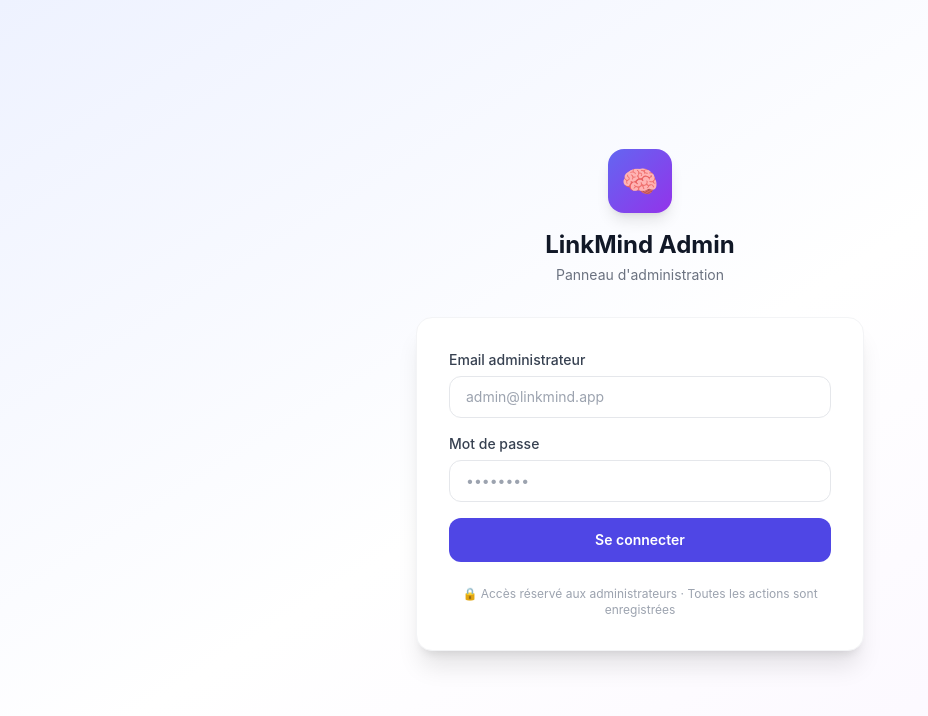
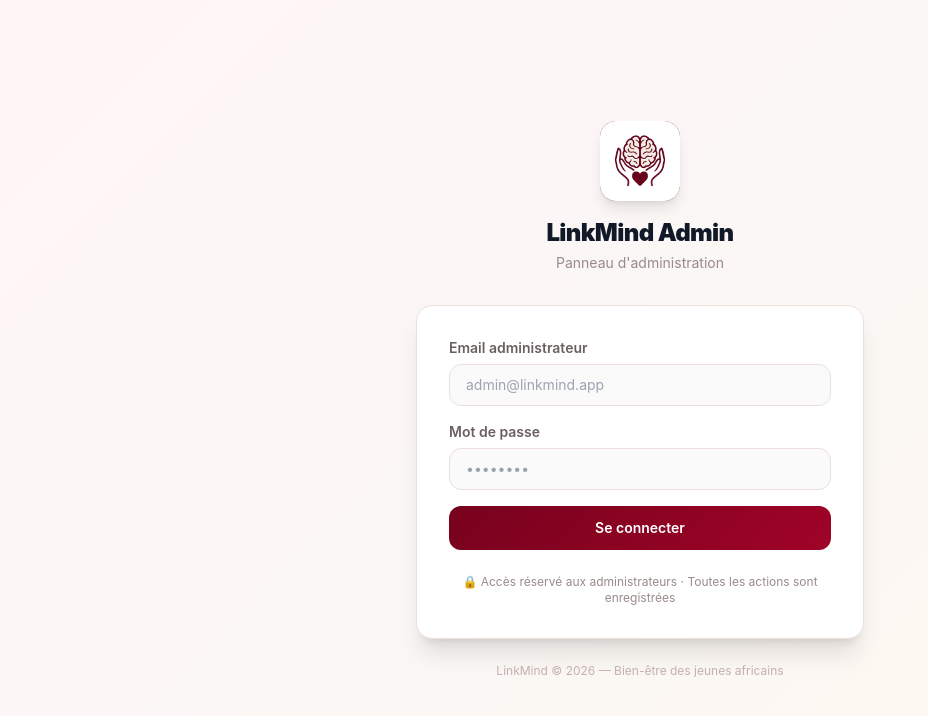
Before and after one commit to Solangeilinga/linkmind_admin_frontend, a Next.js app: page /login in a window 1280 px wide. Shown: the top 716 px of the page, without its empty margins (0-928 px from the left). Built offline with nearby package versions, Linux system fonts and the light colour scheme; no server answers.

Commit message:
ajout des modifications

```diff
--- a/src/app/login/page.tsx
+++ b/src/app/login/page.tsx
@@ -27,44 +27,87 @@ export default function LoginPage() {
   };
 
   return (
-    <div className="min-h-screen flex items-center justify-center bg-gradient-to-br from-indigo-50 via-white to-purple-50 px-4">
+    <div className="min-h-screen flex items-center justify-center px-4"
+      style={{ background: "linear-gradient(135deg, #FFF5F7 0%, #FAF7F5 50%, #FFF8EE 100%)" }}>
       <div className="w-full max-w-md">
+
+        {/* Logo + titre */}
         <div className="text-center mb-8">
-          <div className="inline-flex items-center justify-center w-16 h-16 rounded-2xl bg-gradient-to-br from-indigo-500 to-purple-600 text-3xl mb-4 shadow-lg">🧠</div>
-          <h1 className="text-2xl font-bold text-gray-900">LinkMind Admin</h1>
-          <p className="text-sm text-gray-500 mt-1">Panneau d&apos;administration</p>
+          <div className="inline-flex items-center justify-center w-20 h-20 rounded-2xl mb-4 shadow-lg overflow-hidden bg-[#77021D]">
+            <Image
+              src="/logo.png"
+              alt="LinkMind"
+              width={80}
+              height={80}
+              className="object-contain"
+              onError={() => {}}
+            />
+          </div>
+          <h1 className="text-2xl font-black text-gray-900 tracking-tight">LinkMind Admin</h1>
+          <p className="text-sm mt-1" style={{ color: "#9A8A8A" }}>Panneau d&apos;administration</p>
         </div>
 
-        <div className="bg-white rounded-2xl shadow-xl border border-gray-100 p-8">
+        {/* Carte */}
+        <div className="bg-white rounded-2xl shadow-xl p-8"
+          style={{ border: "1px solid #EDE0DC" }}>
+
+          {/* Erreur */}
           {error && (
-            <div className="mb-5 flex items-center gap-2 p-3 bg-red-50 border border-red-200 rounded-lg text-sm text-red-700">
+            <div className="mb-5 flex items-center gap-2 p-3 rounded-xl text-sm font-medium"
+              style={{ background: "#FEE2E2", border: "1px solid #FCA5A5", color: "#991B1B" }}>
               ⚠️ {error}
             </div>
           )}
+
           <form onSubmit={handleSubmit} className="space-y-4">
             <div>
-              <label className="block text-sm font-medium text-gray-700 mb-1.5">Email administrateur</label>
-              <input type="email" required value={form.email}
+              <label className="block text-sm font-semibold mb-1.5" style={{ color: "#6B6060" }}>
+                Email administrateur
+              </label>
+              <input
+                type="email" required value={form.email}
                 onChange={e => setForm(f => ({ ...f, email: e.target.value }))}
                 placeholder="admin@linkmind.app" disabled={loading}
-                className="w-full px-4 py-2.5 rounded-xl border border-gray-200 text-sm focus:outline-none focus:ring-2 focus:ring-indigo-500 transition" />
+                className="w-full px-4 py-2.5 rounded-xl text-sm transition outline-none"
+                style={{ border: "1px solid #EDE0DC", background: "#FAFAFA" }}
+                onFocus={e => e.target.style.boxShadow = "0 0 0 3px rgba(119,2,29,0.15)"}
+                onBlur={e => e.target.style.boxShadow = "none"}
+              />
             </div>
             <div>
-              <label className="block text-sm font-medium text-gray-700 mb-1.5">Mot de passe</label>
-              <input type="password" required value={form.password}
+              <label className="block text-sm font-semibold mb-1.5" style={{ color: "#6B6060" }}>
+                Mot de passe
+              </label>
+              <input
+                type="password" required value={form.password}
                 onChange={e => setForm(f => ({ ...f, password: e.target.value }))}
                 placeholder="••••••••" disabled={loading}
-                className="w-full px-4 py-2.5 rounded-xl border border-gray-200 text-sm focus:outline-none focus:ring-2 focus:ring-indigo-500 transition" />
+                className="w-full px-4 py-2.5 rounded-xl text-sm transition outline-none"
+                style={{ border: "1px solid #EDE0DC", background: "#FAFAFA" }}
+                onFocus={e => e.target.style.boxShadow = "0 0 0 3px rgba(119,2,29,0.15)"}
+                onBlur={e => e.target.style.boxShadow = "none"}
+              />
             </div>
-            <button type="submit" disabled={loading}
-              className="w-full py-3 bg-indigo-600 hover:bg-indigo-700 disabled:bg-gray-300 text-white font-semibold text-sm rounded-xl transition">
-              {loading ? "Connexion..." : "Se connecter"}
+            <button
+              type="submit" disabled={loading}
+              className="w-full py-3 font-semibold text-sm rounded-xl transition text-white mt-2"
+              style={{
+                background: loading ? "#D1D5DB" : "linear-gradient(135deg, #77021D 0%, #A00328 100%)",
+                cursor: loading ? "not-allowed" : "pointer",
+              }}>
+              {loading ? "Connexion en cours..." : "Se connecter"}
             </button>
           </form>
-          <p className="text-center text-xs text-gray-400 mt-6">
+
+          <p className="text-center text-xs mt-6" style={{ color: "#9A8A8A" }}>
             🔒 Accès réservé aux administrateurs · Toutes les actions sont enregistrées
           </p>
         </div>
+
+        {/* Footer */}
+        <p className="text-center text-xs mt-6" style={{ color: "#C4B0B0" }}>
+          LinkMind © {new Date().getFullYear()} — Bien-être des jeunes africains
+        </p>
       </div>
     </div>
   );
```
